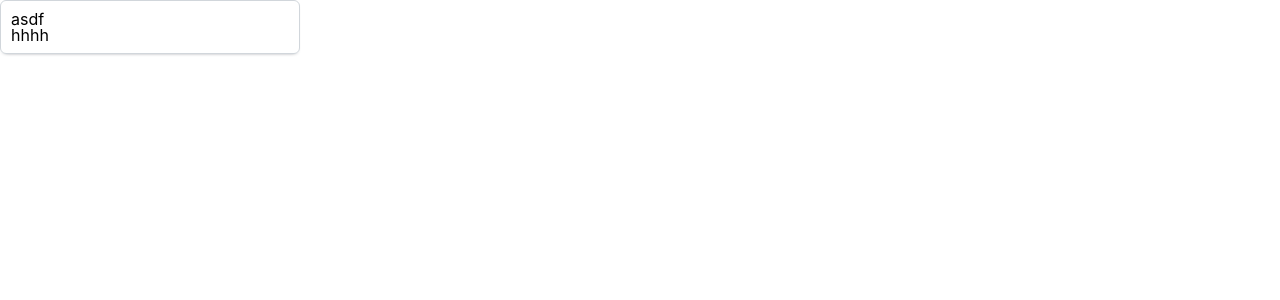
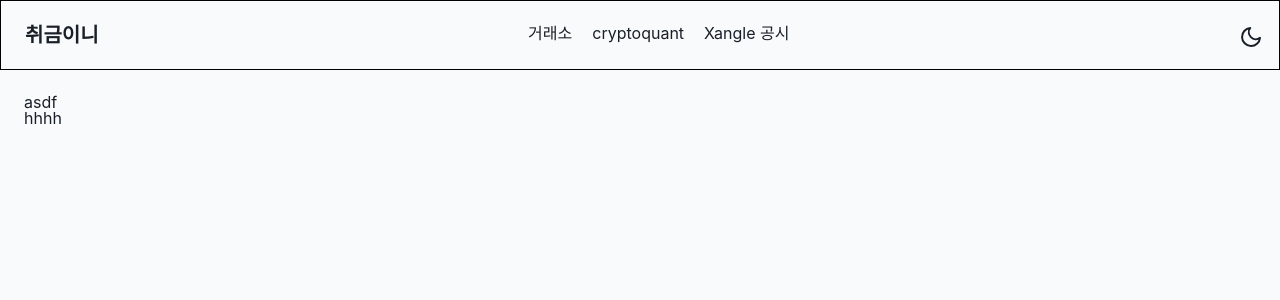
Before and after one commit to DarrenKwonDev/snu-coin, a React (Create React App) app: page / in a window 1280 px wide. Shown: the top 300 px of the page. Built offline with nearby package versions, Linux system fonts and the light colour scheme.

Commit message:
darkmode button, svg and adaptive background mixin

```diff
--- a/src/App.js
+++ b/src/App.js
@@ -1,21 +1,15 @@
-import styled from "styled-components";
-import { defaultBoxStyle } from "./style/mixins";
-
-const S = {
-  Box: styled.div`
-    ${defaultBoxStyle}
-    width: 300px;
-  `,
-};
+import GlobalBoxWrapper from "./Components/layout/GlobalBoxWrapper";
+import Header from "./Components/layout/Header";
 
 function App() {
   return (
-    <div>
-      <S.Box>
+    <>
+      <Header />
+      <GlobalBoxWrapper>
         <div>asdf</div>
         <div>hhhh</div>
-      </S.Box>
-    </div>
+      </GlobalBoxWrapper>
+    </>
   );
 }
 
--- /dev/null
+++ b/src/Components/common/ThemeToggleButton.js
@@ -0,0 +1,36 @@
+import React, { useState } from "react";
+import styled from "styled-components";
+import { ReactComponent as MoonSvg } from "../../style/svg/moon.svg";
+import { ReactComponent as SunSvg } from "../../style/svg/sun.svg";
+
+const S = {
+  ThemeToggleButton: styled.div`
+    width: 16px;
+    height: 16px;
+
+    &:hover {
+      cursor: pointer;
+    }
+  `,
+};
+
+function ThemeToggleButton() {
+  const [isDarkMode, setIsDarkMode] = useState(false);
+
+  const changeTheme = () => {
+    document.body.classList.toggle("dark-mode");
+    setIsDarkMode((isDarkMode) => !isDarkMode);
+  };
+
+  return (
+    <S.ThemeToggleButton>
+      {isDarkMode ? (
+        <SunSvg onClick={changeTheme} />
+      ) : (
+        <MoonSvg onClick={changeTheme} />
+      )}
+    </S.ThemeToggleButton>
+  );
+}
+
+export default ThemeToggleButton;
--- /dev/null
+++ b/src/Components/layout/GlobalBoxWrapper.js
@@ -0,0 +1,17 @@
+import React from "react";
+import styled from "styled-components";
+import { adaptiveBackground } from "../../style/mixins";
+
+const S = {
+  GlobalBoxWrapper: styled.div`
+    ${adaptiveBackground}
+    padding: 24px;
+    min-height: 100vh;
+  `,
+};
+
+function GlobalBoxWrapper({ children }) {
+  return <S.GlobalBoxWrapper>{children}</S.GlobalBoxWrapper>;
+}
+
+export default GlobalBoxWrapper;
--- a/src/Components/layout/header.js
+++ b/src/Components/layout/header.js
@@ -0,0 +1,64 @@
+import React from "react";
+import styled from "styled-components";
+import { adaptiveBackground } from "../../style/mixins";
+import ThemeToggleButton from "../common/ThemeToggleButton";
+
+const S = {
+  Header: styled.header`
+    ${adaptiveBackground}
+
+    display: flex;
+    justify-content: space-between;
+    padding: 24px;
+    border: 1px solid black;
+
+    .header-left {
+      font-weight: bold;
+      font-size: 1.25rem;
+      cursor: pointer;
+    }
+
+    .header-middle {
+      display: flex;
+      justify-content: left;
+      font-size: 1rem;
+
+      .menu-option {
+        margin-right: 1.25rem;
+        cursor: pointer;
+
+        &:hover {
+          color: var(--blue);
+          transition: color 0.1s linear forward;
+        }
+      }
+    }
+  `,
+};
+
+function Header() {
+  return (
+    <S.Header>
+      <div
+        className="header-left logo"
+        onClick={() => window.location.reload()}
+      >
+        취금이니
+      </div>
+      <div className="header-middle menu">
+        <div className="menu-option menu-one">거래소</div>
+        <div className="menu-option menu-two">
+          <a href="https://cryptoquant.com">cryptoquant</a>
+        </div>
+        <div className="menu-option menu-three">
+          <a href="https://xangle.io/">Xangle 공시</a>
+        </div>
+      </div>
+      <div className="header-right">
+        <ThemeToggleButton />
+      </div>
+    </S.Header>
+  );
+}
+
+export default Header;
--- a/src/style/mixins/index.js
+++ b/src/style/mixins/index.js
@@ -6,3 +6,8 @@ export const defaultBoxStyle = css`
   box-shadow: 0 2px 4px -4px var(--adaptiveGray900);
   padding: 10px;
 `;
+
+export const adaptiveBackground = css`
+  background: var(--adaptiveGray50);
+  color: var(--adaptiveGray900);
+`;
--- a/src/theme/globalStyle.js
+++ b/src/theme/globalStyle.js
@@ -8,6 +8,7 @@ const GlobalStyle = createGlobalStyle`
         --green: ${(props) => props.theme.lightColor.green};
         --teal: ${(props) => props.theme.lightColor.teal};
         --blue: ${(props) => props.theme.lightColor.blue};
+        --lightblue: ${(props) => props.theme.lightColor.lightblue};
         --indigo: ${(props) => props.theme.lightColor.indigo};
         --purple: ${(props) => props.theme.lightColor.purple};
         --pink: ${(props) => props.theme.lightColor.pink};
--- a/src/theme/theme.js
+++ b/src/theme/theme.js
@@ -8,6 +8,7 @@ const lightColor = {
   green: "#28a745",
   teal: "#20c997",
   blue: "#007bff",
+  lightblue: "#bfe0fe",
   indigo: "#6610f2",
   purple: "#6f42c1",
   pink: "#e83e8c",
```
Also changed, not shown: src/style/svg/moon.svg (added), src/style/svg/sun.svg (added).
